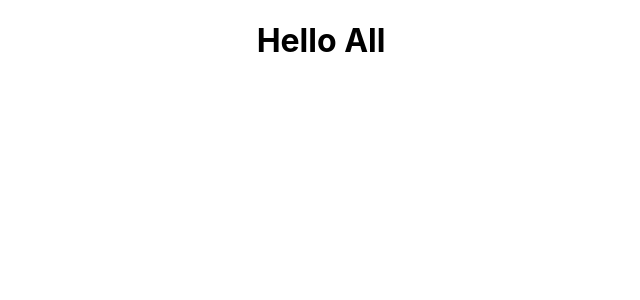
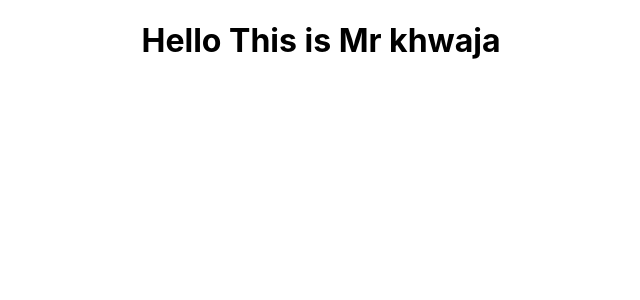
Before and after one commit to shoebkhan111/GitHub-Practice, a React (Create React App) app in the folder github-practice/: page / in a window 1280 px wide. Shown: the top 300 px of the page, without its empty margins (319-959 px from the left). Built offline with nearby package versions, Linux system fonts and the light colour scheme.

Commit message:
KP-changed title

```diff
--- a/github-practice/src/Components/KHWAJA/Testing.jsx
+++ b/github-practice/src/Components/KHWAJA/Testing.jsx
@@ -3,7 +3,7 @@ import React from "react";
 const Testing = () => {
   return (
     <div>
-      <h1>Hello All</h1>
+      <h1>Hello This is Mr khwaja</h1>
     </div>
   );
 };
```
